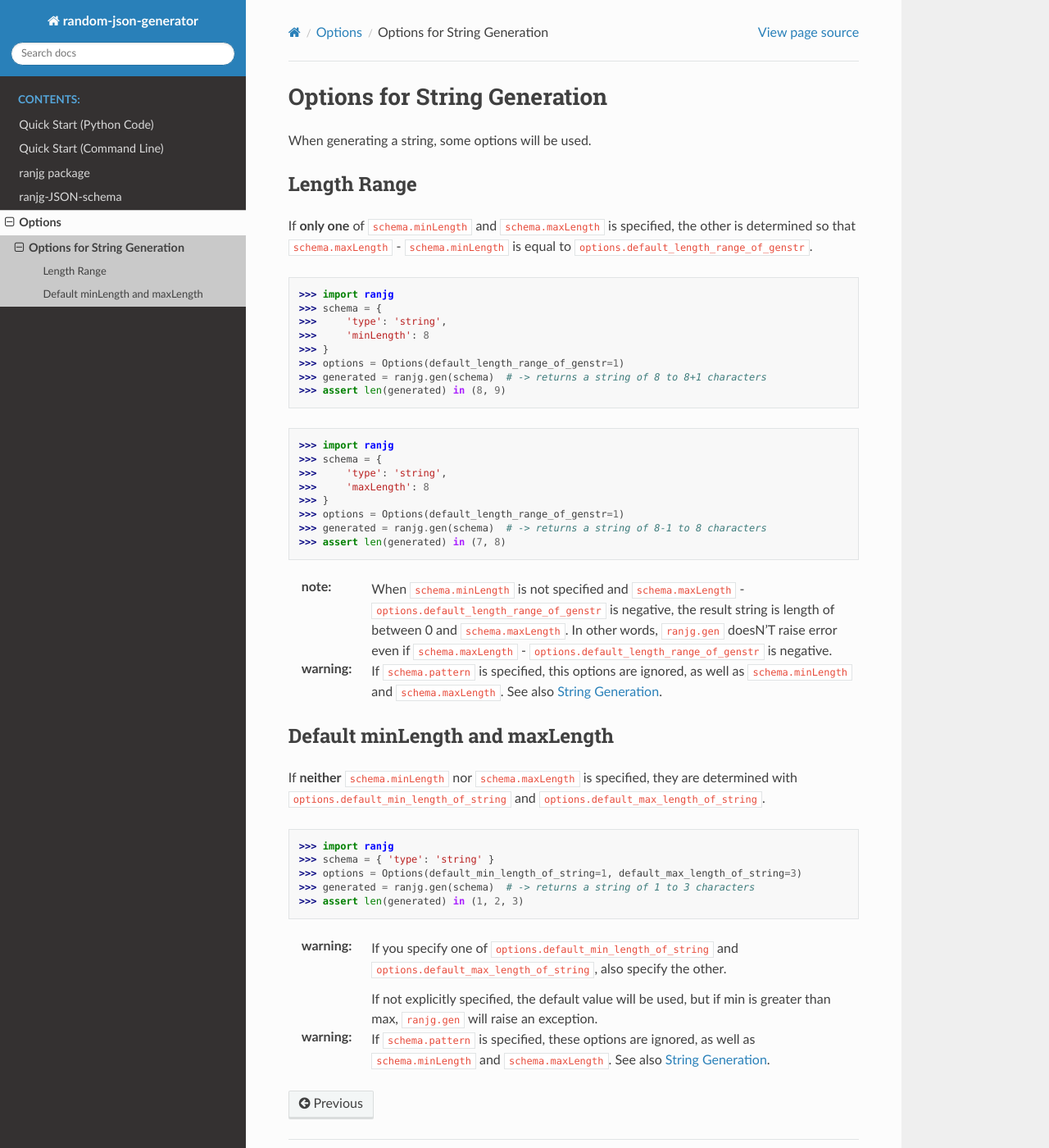
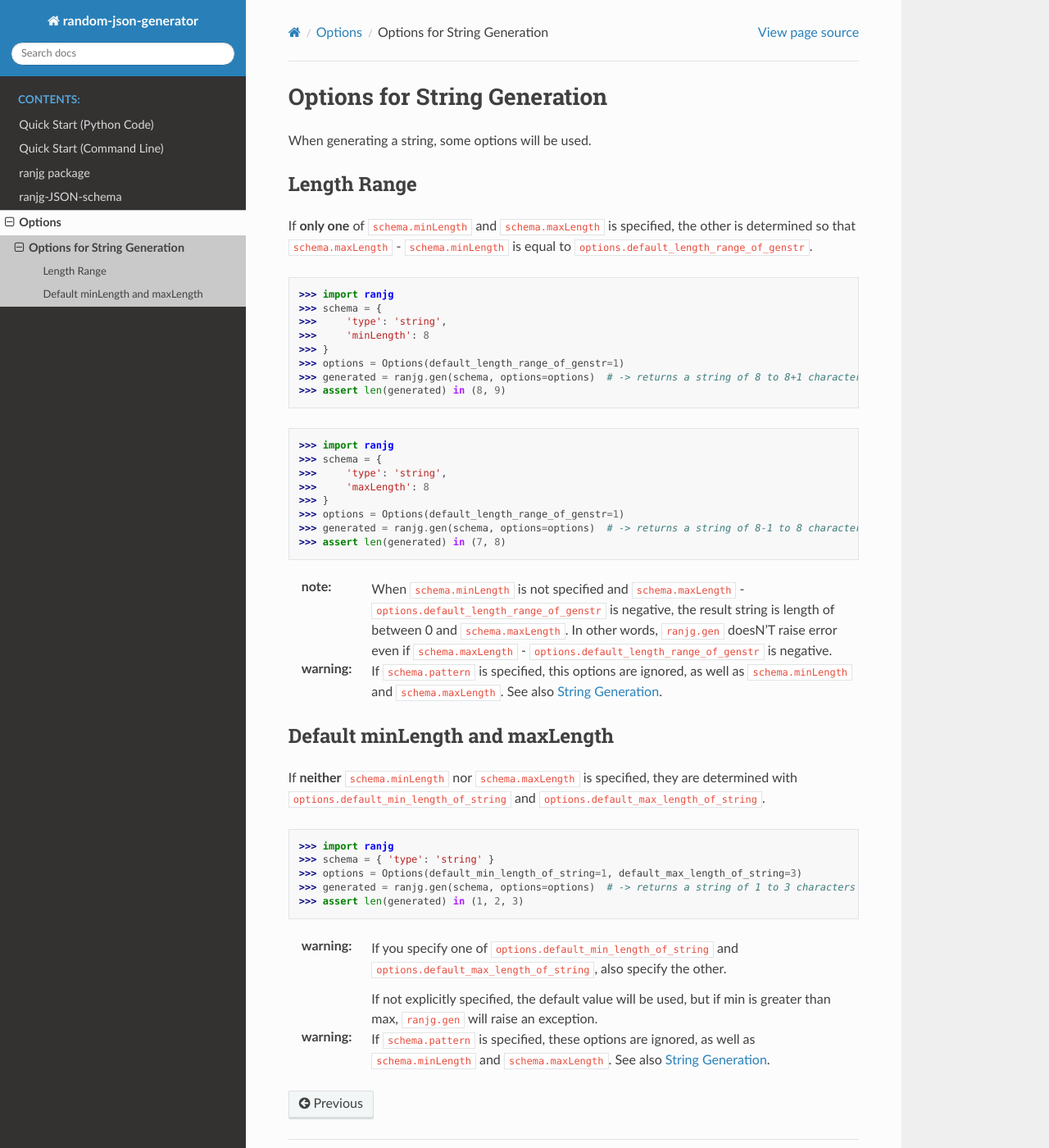
Before and after one commit to unaguna/random-json-generator, a Sphinx documentation site: the page built from sphinx/source/ranjg-options_string.rst, in a window 1280 px wide and 1400 px high. Shown: the whole window at 82% size. Built offline with Sphinx 7.4.7 and the Read the Docs theme 2.0.0, drawn with Linux system fonts in a browser that asks for light colours.

Commit message:
📝ソースコード例の誤りを修正

```diff
--- a/sphinx/source/ranjg-options_string.rst
+++ b/sphinx/source/ranjg-options_string.rst
@@ -14,7 +14,7 @@ the other is determined so that ``schema.maxLength`` - ``schema.minLength`` is e
 >>>     'minLength': 8
 >>> }
 >>> options = Options(default_length_range_of_genstr=1)
->>> generated = ranjg.gen(schema)  # -> returns a string of 8 to 8+1 characters
+>>> generated = ranjg.gen(schema, options=options)  # -> returns a string of 8 to 8+1 characters
 >>> assert len(generated) in (8, 9)
 
 >>> import ranjg
@@ -23,7 +23,7 @@ the other is determined so that ``schema.maxLength`` - ``schema.minLength`` is e
 >>>     'maxLength': 8
 >>> }
 >>> options = Options(default_length_range_of_genstr=1)
->>> generated = ranjg.gen(schema)  # -> returns a string of 8-1 to 8 characters
+>>> generated = ranjg.gen(schema, options=options)  # -> returns a string of 8-1 to 8 characters
 >>> assert len(generated) in (7, 8)
 
 
@@ -46,7 +46,7 @@ they are determined with ``options.default_min_length_of_string`` and ``options.
 >>> import ranjg
 >>> schema = { 'type': 'string' }
 >>> options = Options(default_min_length_of_string=1, default_max_length_of_string=3)
->>> generated = ranjg.gen(schema)  # -> returns a string of 1 to 3 characters
+>>> generated = ranjg.gen(schema, options=options)  # -> returns a string of 1 to 3 characters
 >>> assert len(generated) in (1, 2, 3)
 
 :warning:
```
